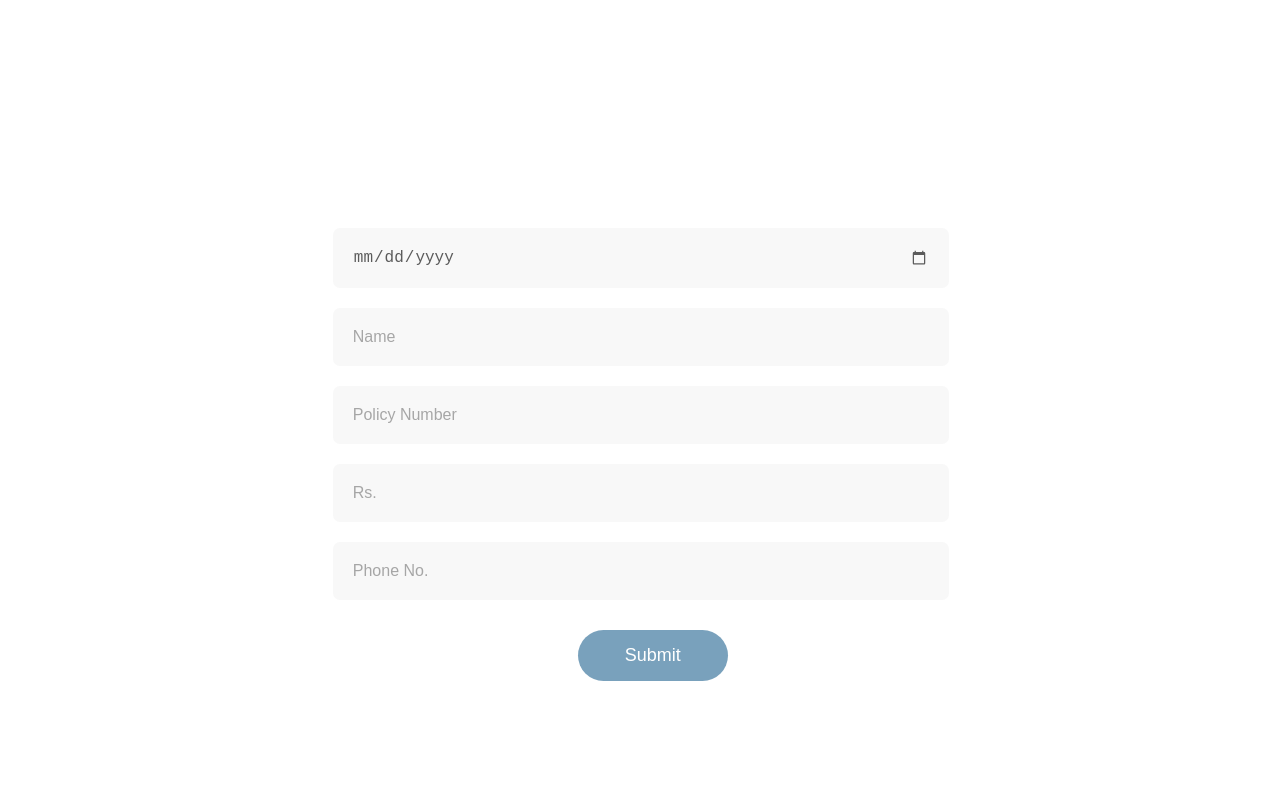
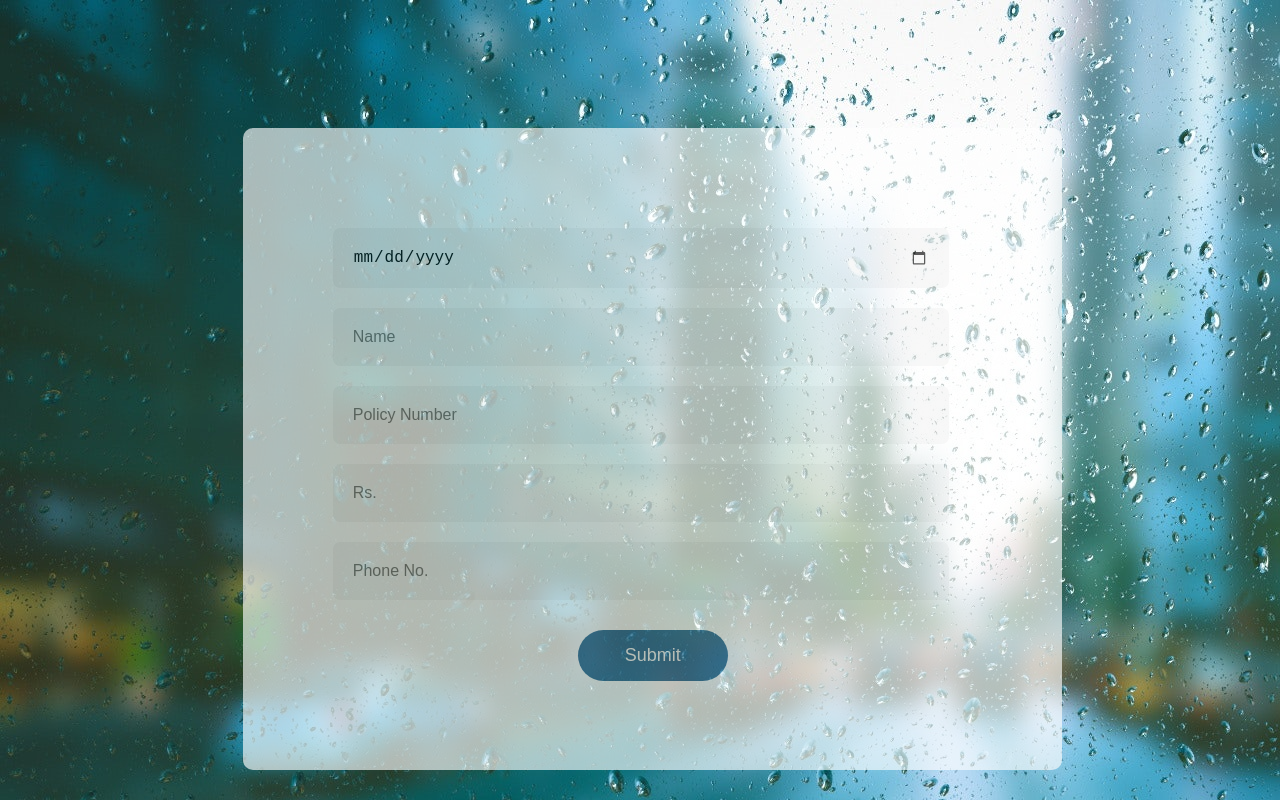
Before and after one commit to AimanRizwan/Dataform, a plain HTML site: page index.html in a window 1280 px wide. Drawn offline with Linux system fonts and the light colour scheme.

Commit message:
Update style.css

```diff
--- a/style.css
+++ b/style.css
@@ -5,7 +5,7 @@
 
 body{
 
-    background:url(images/bg.jpeg) ;
+    background:url(/bg.jpeg) ;
     font-family:'Times New Roman', Times, serif;
 }
 
```
